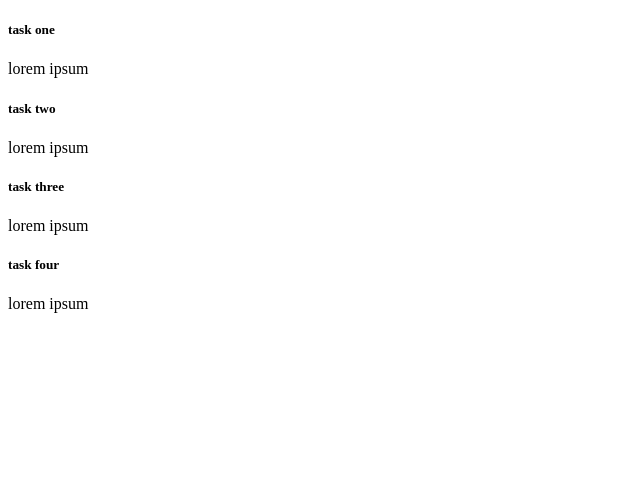
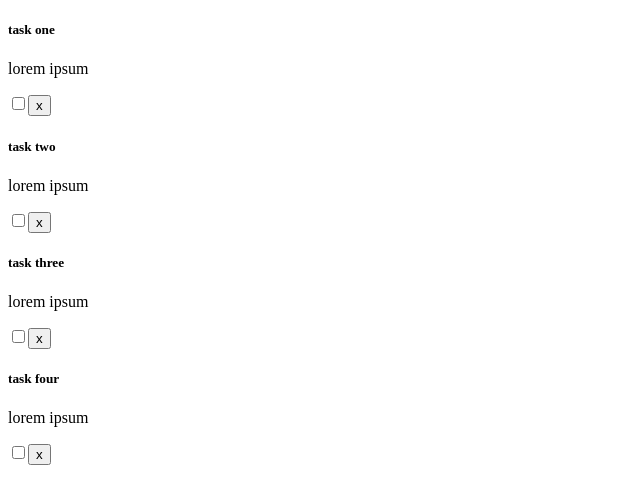
Before and after one commit to tamaramunoz/react-classes, a React (Create React App) app: page / in a window 1280 px wide. Shown: the top 504 px of the page, without its empty margins (0-640 px from the left). Built offline with nearby package versions, Linux system fonts and the light colour scheme.

Commit message:
feat: new component tasks calling from app

```diff
--- a/src/App.js
+++ b/src/App.js
@@ -2,6 +2,7 @@ import React, { Component } from 'react';
 import './index.css'
 
 import tasks from './sample/task.json';
+import Tasks from './components/Tasks'
 
 class App extends Component {
 
@@ -12,14 +13,7 @@ class App extends Component {
   render() {
     return (
       <div>
-        {
-          this.state.taskData.map(item =>
-            <div key={item.id}>
-              <h5>{item.title}</h5>
-              <p>{item.description}</p>
-            </div>
-          )
-        }
+        <Tasks taskData={this.state.taskData} />
       </div>)
   }
 
--- /dev/null
+++ b/src/components/Tasks.js
@@ -0,0 +1,21 @@
+import React, { Component } from 'react';
+
+class Tasks extends Component {
+
+    render() {
+        return (
+            this.props.taskData.map(item =>
+                <div key={item.id}>
+                    <h5>{item.title}</h5>
+                    <p>{item.description}</p>
+                    <input type="checkbox"/>
+                    <button>
+                        x
+                    </button>
+                </div>
+            )
+        );
+    }
+}
+
+export default Tasks;
```
Also changed, not shown: src/components/card.js (deleted).
